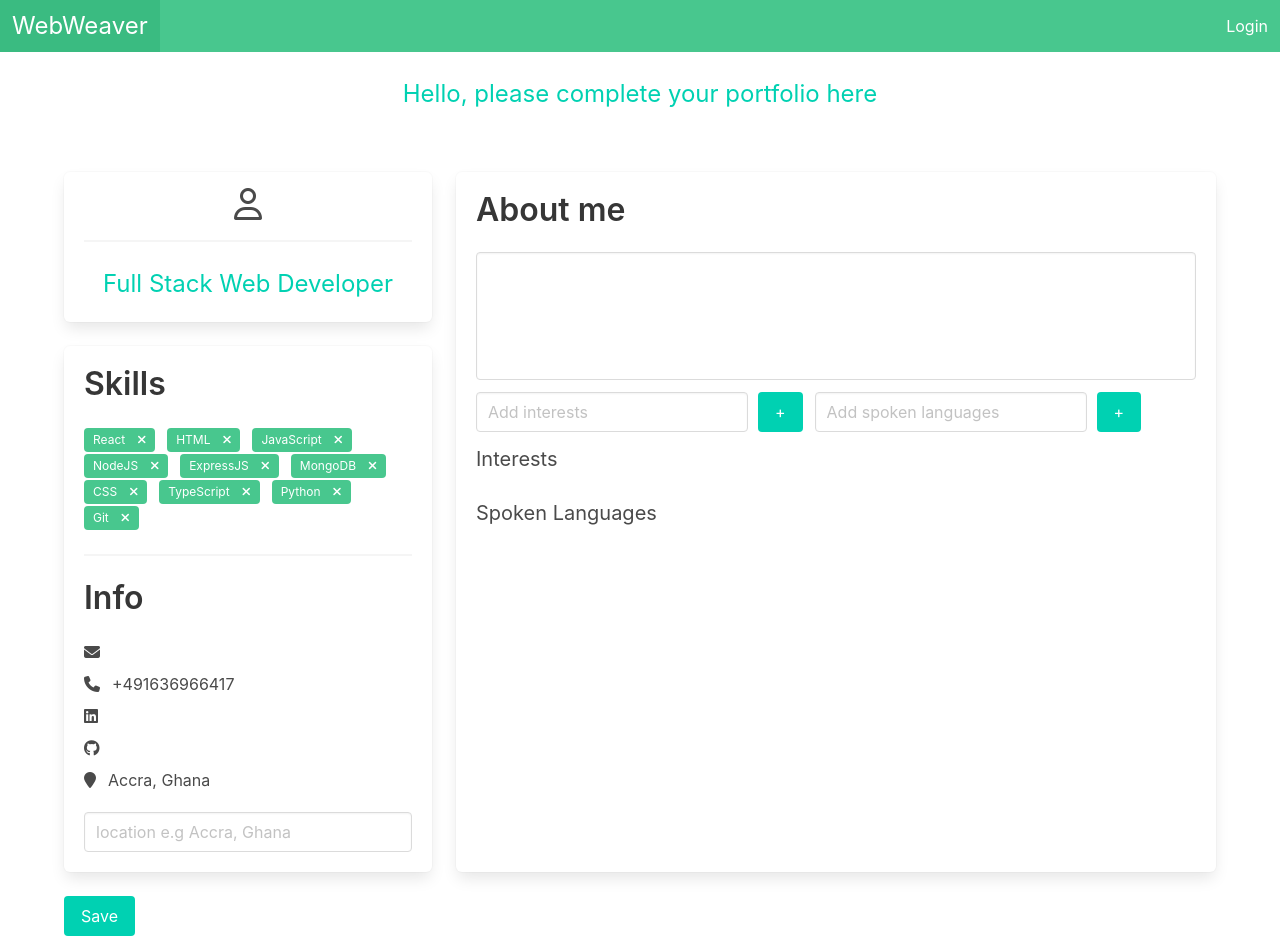
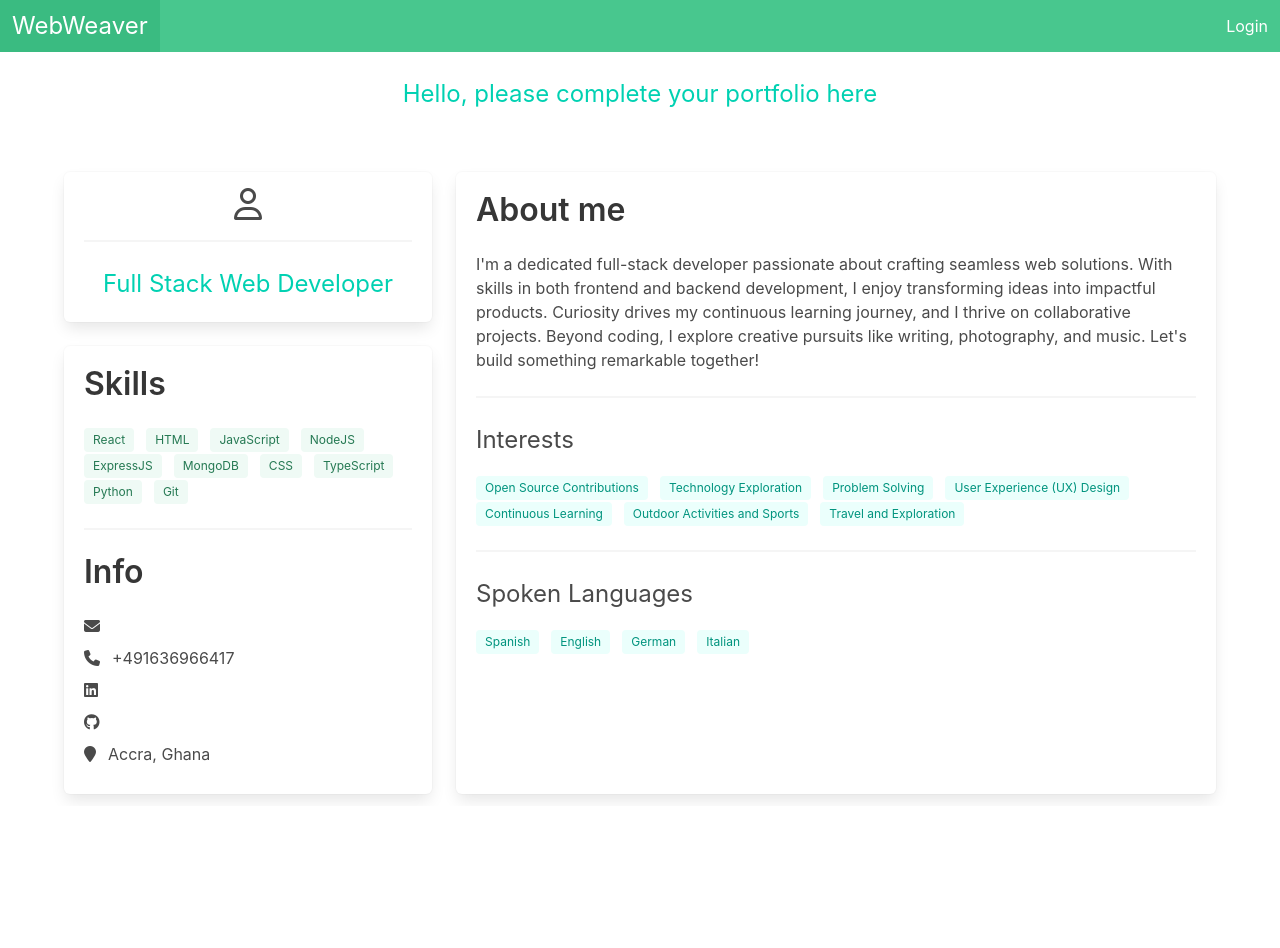
Before and after one commit to josephsegbefia/webweaver-client, a React (Vite) app: page /portfolios/1 in a window 1280 px wide. After the commit the page ends 806 px from the top, so only its background shows below. Built offline with nearby package versions, Linux system fonts and the light colour scheme.

Commit message:
Portfolio page part 1 done

```diff
--- a/src/components/portfolio/MasterPortfolioComp.jsx
+++ b/src/components/portfolio/MasterPortfolioComp.jsx
@@ -37,18 +37,17 @@ const MasterPortfolioComp = () => {
 
   return (
     <div className = 'container'>
-      {isLoggedIn && portfolioOwner ? (
-        <div>
-          {/* <h1 className = "has-text-centered is-size-4 mt-3 has-text-primary">Hello, { user && user.firstName} please complete your portfolio here</h1> */}
-          <button onClick = {toggleEditMode} className = 'button is-warning navbar-end'>{!editMode ? 'Edit Profile' : 'Cancel'}</button>
-        </div>
-      ) : (<><p></p></>)}
-
       <div>
         {editMode && portfolioOwner ? (
           <EditUserPortfolio />
         ) : <UserPortfolio />}
       </div>
+      {isLoggedIn && portfolioOwner ? (
+        <div>
+          {/* <h1 className = "has-text-centered is-size-4 mt-3 has-text-primary">Hello, { user && user.firstName} please complete your portfolio here</h1> */}
+          <button onClick = {toggleEditMode} className = 'button is-warning navbar-end my-3'>{!editMode ? 'Edit Profile' : 'Cancel'}</button>
+        </div>
+      ) : (<><p></p></>)}
     </div>
   )
 }
--- a/src/components/portfolio/UserPortfolio.jsx
+++ b/src/components/portfolio/UserPortfolio.jsx
@@ -1,3 +1,4 @@
+/* eslint-disable react/no-unescaped-entities */
 /* eslint-disable no-unused-vars */
 import React, { useState, useEffect, useContext } from 'react'
 import { useParams } from 'react-router-dom';
@@ -8,6 +9,15 @@ import { AuthContext } from '../../context/auth.context';
 
 const fakeSkills = [
   'React', 'HTML', 'JavaScript', 'NodeJS', 'ExpressJS', 'MongoDB', 'CSS', 'TypeScript', 'Python', 'Git'
+];
+
+const fakeInterests = [
+  'Open Source Contributions', 'Technology Exploration', 'Problem Solving', 'User Experience (UX) Design',
+  'Continuous Learning', 'Outdoor Activities and Sports', 'Travel and Exploration'
+];
+
+const fakeLangs = [
+  'Spanish', 'English', 'German', 'Italian'
 ]
 
 
@@ -54,7 +64,6 @@ const UserPortfolio = () => {
     }
   },[uniqueIdentifier, user])
 
-  console.log(avatarURL)
   return (
     <div className = "container">
       <h1 className = "has-text-centered is-size-4 mt-3 has-text-primary">Hello, { user && user.firstName} please complete your portfolio here</h1>
@@ -80,7 +89,7 @@ const UserPortfolio = () => {
                 {fakeSkills.map((skill, index) => {
                   return (
                     <div key = {index} className = 'is-inline-flex'>
-                      <span className = 'tag is-success mr-3'>{skill} <i className="fa-solid fa-xmark ml-3"></i></span>
+                      <span className = 'tag is-success is-light mr-3'>{skill}</span>
                     </div>
                   )
                 })}
@@ -93,12 +102,6 @@ const UserPortfolio = () => {
               <p><span><i className = "fa-brands fa-linkedin mr-3 mb-3"></i></span>{linkedInURL}</p>
               <p><span><i className = "fa-brands fa-github mr-3 mb-3"></i></span>{gitHubURL}</p>
               <p><span><i className = "fa-solid fa-location-pin mr-3 mb-3"></i></span>Accra, Ghana</p>
-              <input type="text"
-                className = 'input mt-3'
-                placeholder = 'location e.g Accra, Ghana'
-                value = {location}
-                // onChange = {handleLocationChange}
-              />
             </div>
 
           </div>
@@ -106,50 +109,30 @@ const UserPortfolio = () => {
           <div className = "tile is-parent">
             <div className = "tile is-child box">
               <p className = "title">About me</p>
-              <textarea
-                name="about-me"
-                style={{width: "100%", resize: "none"}}
-                className = 'textarea'
-                value = {bio}
-                // onChange = {handleBioChange}
-              />
-              <div className = 'is-inline-flex'>
-                <input
-                  type =  "text"
-                  name = 'interest'
-                  placeholder = 'Add interests'
-                  className = 'input my-3'
-                  // value = {interest}
-                  // onChange={handleInterestChange}
-                />
-                <button className = 'button is-primary add-button mt-3'>+</button>
 
-                <input
-                  type =  "text"
-                  name = 'languages'
-                  placeholder = 'Add spoken languages'
-                  className = 'input mt-3 ml-3'
-                  // value = {language}
-                  // onChange={handleLanguageChange}
-                />
-                <button className = 'button is-primary add-button mt-3'>+</button>
-              </div>
-              <p className = "is-size-5">Interests</p>
+              <p>I'm a dedicated full-stack developer passionate about crafting seamless web solutions.
+                With skills in both frontend and backend development, I enjoy transforming ideas into impactful products.
+                Curiosity drives my continuous learning journey, and I thrive on collaborative projects. Beyond coding,
+                I explore creative pursuits like writing, photography, and music. Let's build something remarkable together!</p>
+                <hr />
+
+              <p className = "is-size-4 my-4">Interests</p>
               <div>
-                {interests && interests.map((interest, index) => {
+                {fakeInterests.map((interest, index) => {
                   return (
                     <div key = {index} className = 'is-inline-flex'>
-                      {/* <span className = 'tag is-primary is-light mr-3'>{interest} <i className="fa-solid fa-xmark ml-3" onClick={() => removeInterest(index)}></i></span> */}
+                      <span className = 'tag is-primary is-light mr-3'>{interest}</span>
                     </div>
                   )
                 })}
               </div>
-              <p className = "is-size-5 mt-5">Spoken Languages</p>
+              <hr />
+              <p className = "is-size-4 my-4">Spoken Languages</p>
               <div>
-                {languages && languages.map((language, index) => {
+                {fakeLangs.map((language, index) => {
                   return (
                     <div key = {index} className = 'is-inline-flex'>
-                      {/* <span className = 'tag is-primary is-light mr-3'>{language} <i className="fa-solid fa-xmark ml-3" ></i></span> */}
+                      <span className = 'tag is-primary is-light mr-3'>{language}</span>
                     </div>
                   )
                 })}
@@ -157,9 +140,9 @@ const UserPortfolio = () => {
             </div>
           </div>
         </div>
-        <button type='submit' className='button is-primary'>
+        {/* <button type='submit' className='button is-primary'>
           Save
-        </button>
+        </button> */}
     </div>
   )
 }
```
